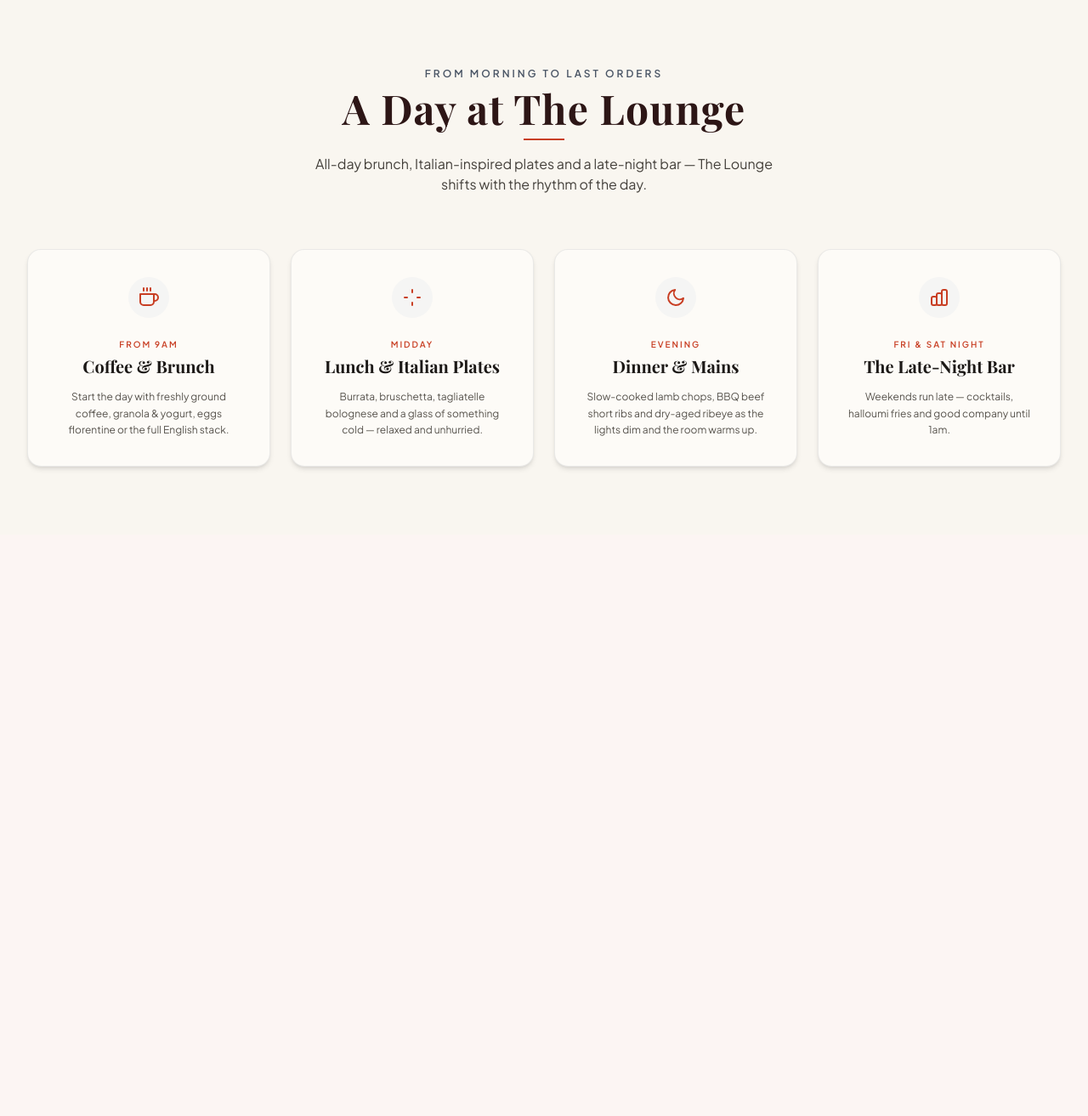
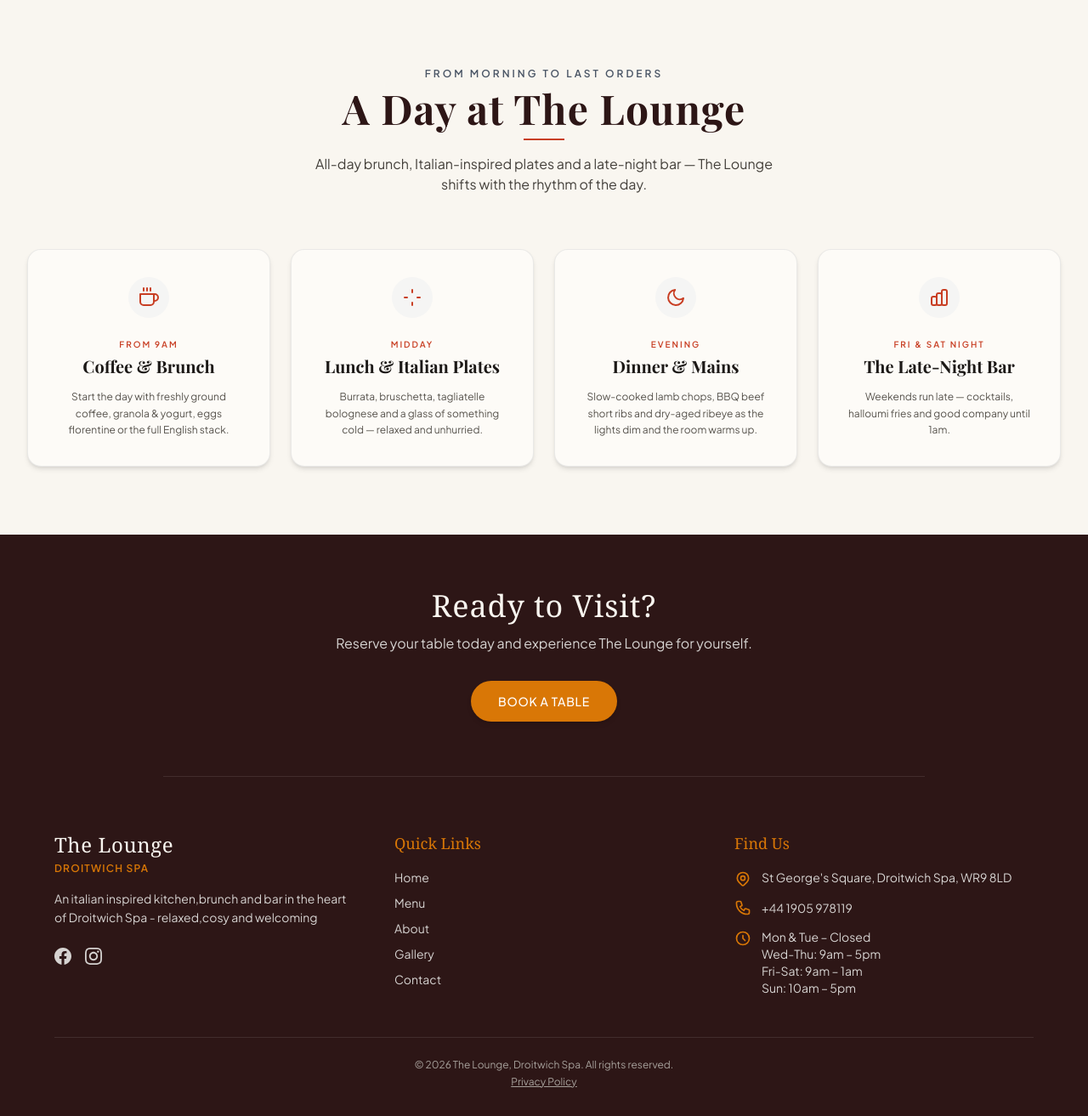
Before and after one commit to enochfortunate539-maker/the-lounge-bookings, a Flask app: page /about in a window 1280 px wide. Shown: the part 1625-2938 px from the top of the page at 85% size. Before the commit the page ends 2178 px from the top, so only its background shows below. Run offline with Flask 3, Linux system fonts and the light colour scheme; some web fonts are replaced.

Commit message:
Update image paths to use url_for

```diff
--- a/templates/about.html
+++ b/templates/about.html
@@ -87,7 +87,8 @@
 <section class="relative bg-gray-900 text-white py-20 md:py-32 px-4 md:px-6 overflow-hidden">
   <!-- Background Image with Dark Overlay -->
   <div class="absolute inset-0 z-0">
-    <img src="fresh-mussels.jpg" alt="About Us Background" class="w-full h-full object-cover opacity-30">
+    <img src="{{ url_for('static', filename='fresh-mussels.jpg') }}" alt="About Us Background" class="w-full h-full object-cover opacity-30">
+
     <div class=""></div>
   </div>
 
@@ -130,7 +131,8 @@
     <!-- Right Column: Image with Rounded Card Frame & Shadow -->
     <div class="w-full flex justify-center">
       <div class="relative w-full max-w-lg rounded-2xl overflow-hidden shadow-2xl border border-stone-200/80">
-        <img src="serving-images.jpg" alt="Restaurant interior overhead view" class="w-full h-auto object-cover transform hover:scale-105 transition duration-500">
+        <img src="{{ url_for('static', filename='serving-images.jpg') }}" alt="Restaurant interior overhead view" class="w-full h-auto object-cover transform hover:scale-105 transition duration-500">
+
       </div>
     </div>
 
@@ -356,6 +304,96 @@
     }
   });
 </script>
+
+<footer class="bg-[#2D1616] text-[#F9F6F0] pt-16 pb-8 px-6 md:px-12">
+  <!-- Top CTA Section -->
+  <div class="max-w-4xl mx-auto text-center pb-16 border-b border-white/10">
+    <h2 class="font-serif text-3xl md:text-4xl font-normal tracking-wide mb-3">
+      Ready to Visit?
+    </h2>
+    <p class="text-stone-300 text-sm md:text-base mb-8">
+      Reserve your table today and experience The Lounge for yourself.
+    </p>
+    <a href="/contact" class="inline-block bg-[#D97706] hover:bg-[#B45309] text-white font-medium text-sm tracking-wider uppercase px-8 py-3.5 rounded-full transition-all duration-200 shadow-md hover:shadow-lg">Book a Table</a>
+  </div>
+
+  <!-- Main Footer Content -->
+  <div class="max-w-6xl mx-auto grid grid-cols-1 md:grid-cols-3 gap-12 pt-16 pb-12">
+
+    <!-- Column 1: About / Branding -->
+    <div>
+      <h3 class="font-serif text-2xl font-normal tracking-wide mb-1">
+        The Lounge
+      </h3>
+      <p class="text-xs uppercase tracking-widest text-[#D97706] font-semibold mb-4">
+        Droitwich Spa
+      </p>
+      <p class="text-stone-300 text-sm leading-relaxed mb-6 max-w-sm">
+        An italian inspired kitchen,brunch and bar in the heart of Droitwich Spa - relaxed,cosy and welcoming
+      </p>
+      <!-- Social Icons -->
+      <div class="flex space-x-4">
+        <a href="https://www.facebook.com/Diamondcafeandbar/" class="text-stone-300 hover:text-white transition-colors">
+          <!-- Facebook Icon -->
+          <svg class="w-5 h-5" fill="currentColor" viewBox="0 0 24 24"><path d="M24 12.073c0-6.627-5.373-12-12-12s-12 5.373-12 12c0 5.99 4.388 10.954 10.125 11.854v-8.385H7.078v-3.47h3.047V9.43c0-3.007 1.792-4.669 4.533-4.669 1.312 0 2.686.235 2.686.235v2.953H15.83c-1.491 0-1.956.925-1.956 1.874v2.25h3.328l-.532 3.47h-2.796v8.385C19.612 23.027 24 18.062 24 12.073z"/></svg>
+        </a>
+        <a href="https://www.instagram.com/thelounge.droitwich/" class="text-stone-300 hover:text-white transition-colors">
+          <!-- Instagram Icon -->
+          <svg class="w-5 h-5" fill="currentColor" viewBox="0 0 24 24"><path d="M12 2.163c3.204 0 3.584.012 4.85.07 3.252.148 4.771 1.691 4.919 4.919.058 1.265.069 1.645.069 4.849 0 3.205-.012 3.584-.069 4.849-.149 3.225-1.664 4.771-4.919 4.919-1.266.058-1.644.07-4.85.07-3.204 0-3.584-.012-4.849-.07-3.26-.149-4.771-1.699-4.919-4.92-.058-1.265-.07-1.644-.07-4.849 0-3.204.013-3.583.07-4.849.149-3.227 1.664-4.771 4.919-4.919 1.266-.057 1.645-.069 4.849-.069zm0-2.163c-3.259 0-3.667.014-4.947.072-4.358.2-6.78 2.618-6.98 6.98-.059 1.281-.073 1.689-.073 4.948 0 3.259.014 3.668.072 4.948.2 4.358 2.618 6.78 6.98 6.98 1.281.058 1.689.072 4.948.072 3.259 0 3.668-.014 4.948-.072 4.354-.2 6.782-2.618 6.979-6.98.059-1.28.073-1.689.073-4.948 0-3.259-.014-3.667-.072-4.947-.196-4.354-2.617-6.78-6.979-6.98-1.281-.059-1.69-.073-4.949-.073zm0 5.838c-3.403 0-6.162 2.759-6.162 6.162s2.759 6.163 6.162 6.163 6.162-2.759 6.162-6.163c0-3.403-2.759-6.162-6.162-6.162zm0 10.162c-2.209 0-4-1.79-4-4 0-2.209 1.791-4 4-4s4 1.791 4 4c0 2.21-1.791 4-4 4zm6.406-11.845c-.796 0-1.441.645-1.441 1.44s.645 1.44 1.441 1.44c.795 0 1.439-.645 1.439-1.44s-.644-1.44-1.439-1.44z"/></svg>
+        </a>
+      </div>
+    </div>
+
+    <!-- Column 2: Quick Links -->
+    <div>
+      <h3 class="font-serif text-lg font-medium text-[#D97706] mb-4">
+        Quick Links
+      </h3>
+      <ul class="space-y-2.5 text-sm">
+        <li><a href="/index" class="text-stone-300 hover:text-white transition-colors">Home</a></li>
+        <li><a href="/menu" class="text-stone-300 hover:text-white transition-colors">Menu</a></li>
+        <li><a href="/about" class="text-stone-300 hover:text-white transition-colors">About</a></li>
+        <li><a href="/gallery" class="text-stone-300 hover:text-white transition-colors">Gallery</a></li>
+        <li><a href="/contact" class="text-stone-300 hover:text-white transition-colors">Contact</a></li>
+      </ul>
+    </div>
+
+    <!-- Column 3: Find Us -->
+    <div>
+      <h3 class="font-serif text-lg font-medium text-[#D97706] mb-4">
+        Find Us
+      </h3>
+      <ul class="space-y-3.5 text-sm text-stone-300">
+        <li class="flex items-start space-x-3">
+          <svg class="w-5 h-5 text-[#D97706] shrink-0 mt-0.5" fill="none" stroke="currentColor" stroke-width="2" viewBox="0 0 24 24"><path stroke-linecap="round" stroke-linejoin="round" d="M17.657 16.657L13.414 20.9a1.998 1.998 0 01-2.827 0l-4.244-4.243a8 8 0 1111.314 0z"/><path stroke-linecap="round" stroke-linejoin="round" d="M15 11a3 3 0 11-6 0 3 3 0 016 0z"/></svg>
+          <span>St George's Square, Droitwich Spa, WR9 8LD</span>
+        </li>
+        <li class="flex items-center space-x-3">
+          <svg class="w-5 h-5 text-[#D97706] shrink-0" fill="none" stroke="currentColor" stroke-width="2" viewBox="0 0 24 24"><path stroke-linecap="round" stroke-linejoin="round" d="M3 5a2 2 0 012-2h3.28a1 1 0 01.948.684l1.498 4.493a1 1 0 01-.502 1.21l-2.257 1.13a11.042 11.042 0 005.516 5.516l1.13-2.257a1 1 0 011.21-.502l4.493 1.498a1 1 0 01.684.949V19a2 2 0 01-2 2h-1C9.716 21 3 14.284 3 6V5z"/></svg>
+          <span>+44 1905 978119</span>
+        </li>
+        <li class="flex items-start space-x-3">
+          <svg class="w-5 h-5 text-[#D97706] shrink-0 mt-0.5" fill="none" stroke="currentColor" stroke-width="2" viewBox="0 0 24 24"><path stroke-linecap="round" stroke-linejoin="round" d="M12 8v4l3 3m6-3a9 9 0 11-18 0 9 9 0 0118 0z"/></svg>
+          <div>
+            <p>Mon & Tue – Closed</p>
+            <p>Wed-Thu: 9am – 5pm</p>
+            <p>Fri-Sat: 9am – 1am</p>
+            <p>Sun: 10am – 5pm</p>
+          </div>
+        </li>
+      </ul>
+    </div>
+
+  </div>
+
+  <!-- Bottom Copyright Bar -->
+  <div class="max-w-6xl mx-auto pt-6 border-t border-white/10 text-center text-xs text-stone-400">
+    <p>&copy; 2026 The Lounge, Droitwich Spa. All rights reserved.</p>
+    <p class="mt-1">
+        <a href="/privacy" class="hover:text-white underline transition-colors">Privacy Policy</a>
+    </p>
+</div>
+</footer>
 
 
 
```
Also changed, not shown: other parts of templates/about.html (+0 -54 lines), templates/contact.html (+20 -22 lines), templates/gallery.html (+49 -31 lines), templates/privacy.html (+26 -20 lines).
